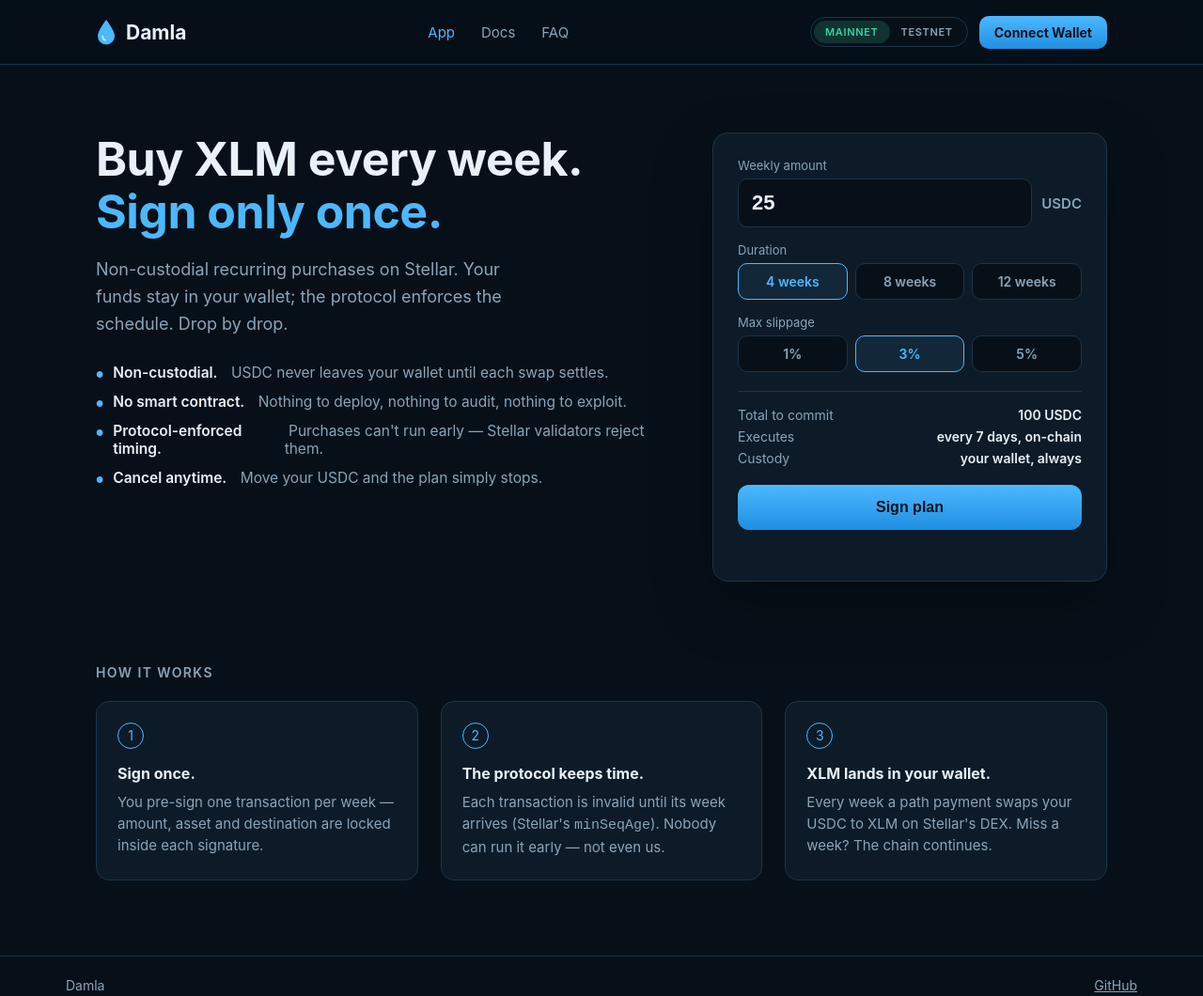
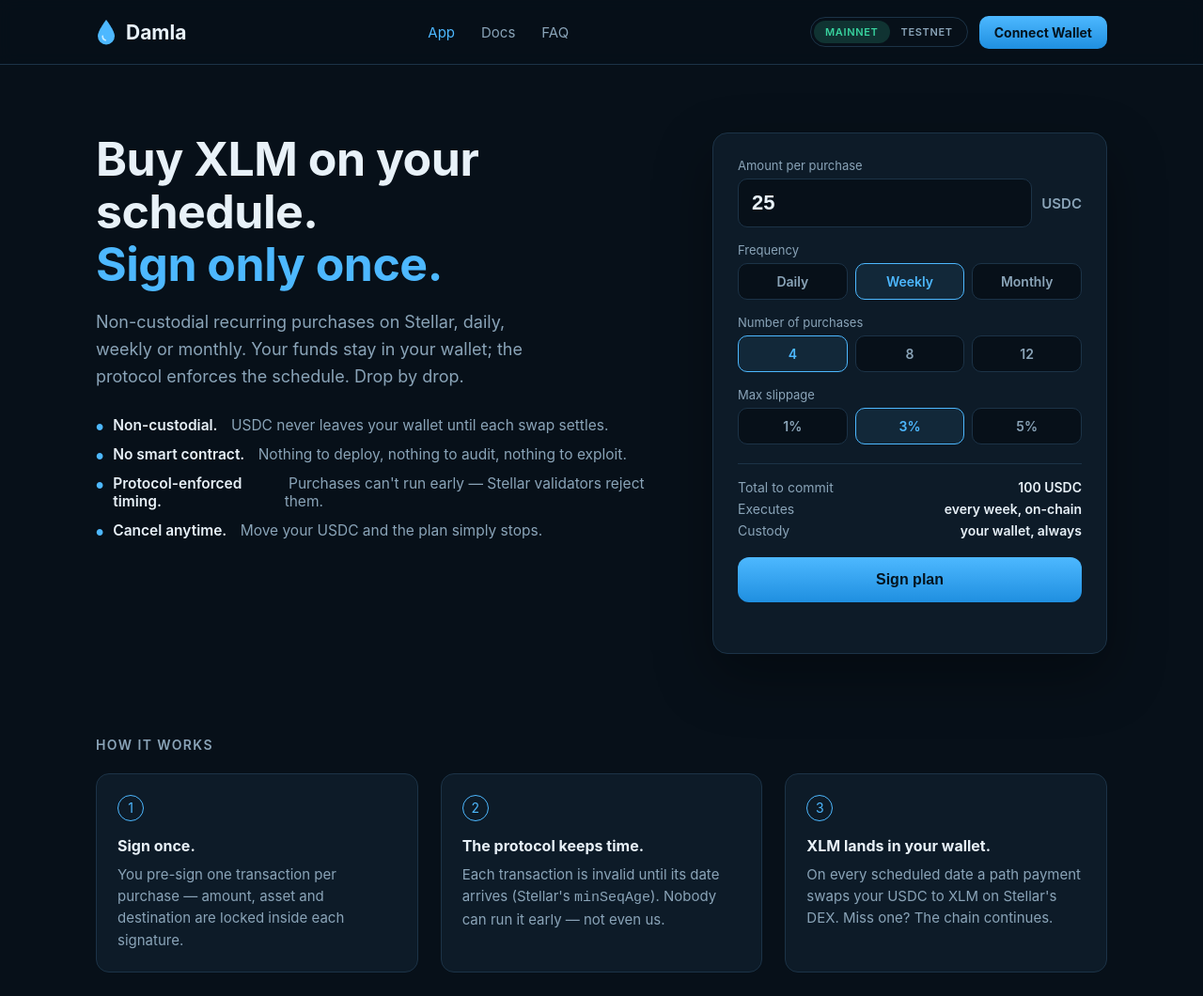
Before and after one commit to sud3naz/Damla, a plain HTML site: page index.html in a window 1280 px wide. Shown: the top 1060 px of the page at 94% size. Drawn offline with Linux system fonts and the light colour scheme.

Commit message:
Selectable purchase frequency: daily, weekly, monthly

```diff
--- a/index.html
+++ b/index.html
@@ -33,8 +33,8 @@
   <div class="wrap">
     <section class="hero">
       <div>
-        <h1>Buy XLM every week.<br><span class="accent">Sign only once.</span></h1>
-        <p class="sub">Non-custodial recurring purchases on Stellar. Your funds stay in your wallet; the protocol enforces the schedule. Drop by drop.</p>
+        <h1>Buy XLM on your schedule.<br><span class="accent">Sign only once.</span></h1>
+        <p class="sub">Non-custodial recurring purchases on Stellar, daily, weekly or monthly. Your funds stay in your wallet; the protocol enforces the schedule. Drop by drop.</p>
         <ul class="points">
           <li><b>Non-custodial.</b>&nbsp;USDC never leaves your wallet until each swap settles.</li>
           <li><b>No smart contract.</b>&nbsp;Nothing to deploy, nothing to audit, nothing to exploit.</li>
@@ -44,17 +44,24 @@
       </div>
 
       <div class="card">
-        <label>Weekly amount</label>
+        <label>Amount per purchase</label>
         <div class="amount-row">
           <input id="amount" type="number" min="1" value="25">
           <span class="unit">USDC</span>
         </div>
 
-        <label>Duration</label>
-        <div class="opts" id="weeks">
-          <div class="opt on" data-w="4">4 weeks</div>
-          <div class="opt" data-w="8">8 weeks</div>
-          <div class="opt" data-w="12">12 weeks</div>
+        <label>Frequency</label>
+        <div class="opts" id="freq">
+          <div class="opt" data-f="daily">Daily</div>
+          <div class="opt on" data-f="weekly">Weekly</div>
+          <div class="opt" data-f="monthly">Monthly</div>
+        </div>
+
+        <label>Number of purchases</label>
+        <div class="opts" id="count">
+          <div class="opt on" data-c="4">4</div>
+          <div class="opt" data-c="8">8</div>
+          <div class="opt" data-c="12">12</div>
         </div>
 
         <label>Max slippage</label>
@@ -66,7 +73,7 @@
 
         <div class="summary">
           <div class="row"><span>Total to commit</span><b id="total">100 USDC</b></div>
-          <div class="row"><span>Executes</span><b>every 7 days, on-chain</b></div>
+          <div class="row"><span>Executes</span><b id="cadence">every week, on-chain</b></div>
           <div class="row"><span>Custody</span><b>your wallet, always</b></div>
         </div>
 
@@ -78,9 +85,9 @@
     <section class="how">
       <h2>How it works</h2>
       <div class="steps">
-        <div class="step"><div class="n">1</div><p><b>Sign once.</b> You pre-sign one transaction per week — amount, asset and destination are locked inside each signature.</p></div>
-        <div class="step"><div class="n">2</div><p><b>The protocol keeps time.</b> Each transaction is invalid until its week arrives (Stellar's <code>minSeqAge</code>). Nobody can run it early — not even us.</p></div>
-        <div class="step"><div class="n">3</div><p><b>XLM lands in your wallet.</b> Every week a path payment swaps your USDC to XLM on Stellar's DEX. Miss a week? The chain continues.</p></div>
+        <div class="step"><div class="n">1</div><p><b>Sign once.</b> You pre-sign one transaction per purchase — amount, asset and destination are locked inside each signature.</p></div>
+        <div class="step"><div class="n">2</div><p><b>The protocol keeps time.</b> Each transaction is invalid until its date arrives (Stellar's <code>minSeqAge</code>). Nobody can run it early — not even us.</p></div>
+        <div class="step"><div class="n">3</div><p><b>XLM lands in your wallet.</b> On every scheduled date a path payment swaps your USDC to XLM on Stellar's DEX. Miss one? The chain continues.</p></div>
       </div>
     </section>
   </div>
@@ -95,11 +102,14 @@
 
 <script src="script.js"></script>
 <script>
-  let weeks = 4;
+  let count = 4;
+  let freq = 'weekly';
+  const CADENCE = { daily: 'every day, on-chain', weekly: 'every week, on-chain', monthly: 'every month, on-chain' };
 
   function refresh() {
     const amt = Number(document.getElementById('amount').value) || 0;
-    document.getElementById('total').textContent = (amt * weeks).toLocaleString('en-US') + ' USDC';
+    document.getElementById('total').textContent = (amt * count).toLocaleString('en-US') + ' USDC';
+    document.getElementById('cadence').textContent = CADENCE[freq];
   }
 
   function bindOpts(id, cb) {
@@ -113,7 +123,8 @@
     });
   }
 
-  bindOpts('weeks', el => { weeks = Number(el.dataset.w); refresh(); });
+  bindOpts('freq', el => { freq = el.dataset.f; refresh(); });
+  bindOpts('count', el => { count = Number(el.dataset.c); refresh(); });
   bindOpts('slip', () => {});
   document.getElementById('amount').addEventListener('input', refresh);
   refresh();
```
